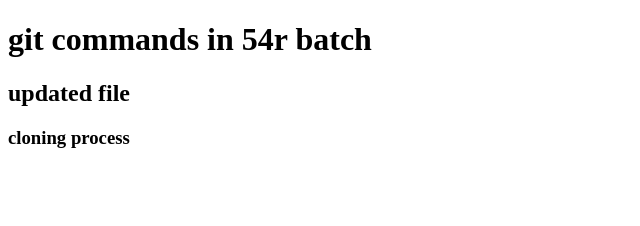
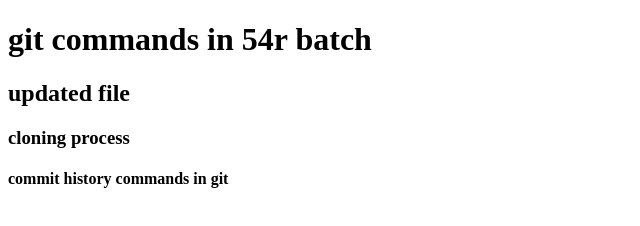
Before and after one commit to Bhagavathulasrividya/cloning-54r-1-, a plain HTML site: page index.html in a window 1280 px wide. Shown: the whole page, without its empty margins (0-640 px from the left). Drawn offline with Linux system fonts and the light colour scheme.

Commit message:
version3

```diff
--- a/index.html
+++ b/index.html
@@ -9,5 +9,6 @@
     <h1>git commands in 54r batch</h1>
     <h2>updated file</h2>
     <h3>cloning process</h3>
+    <h4>commit history commands in git</h4>
 </body>
 </html>
```
